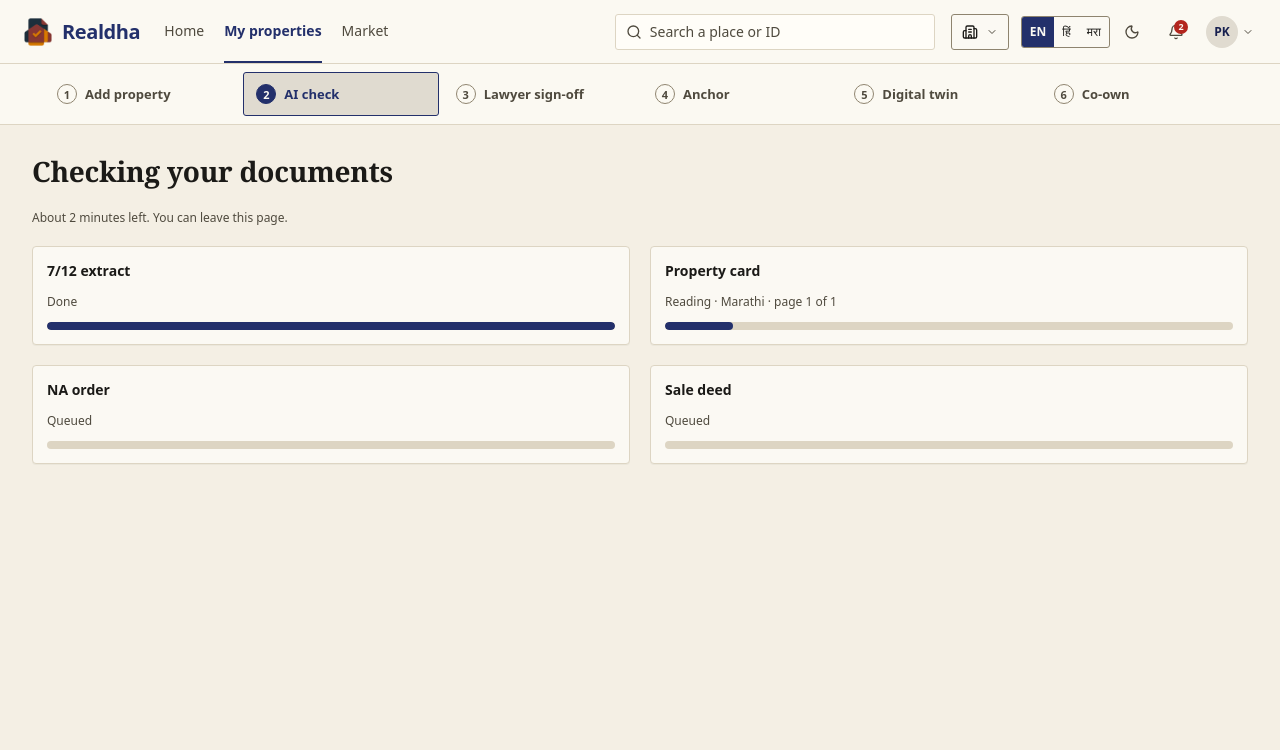
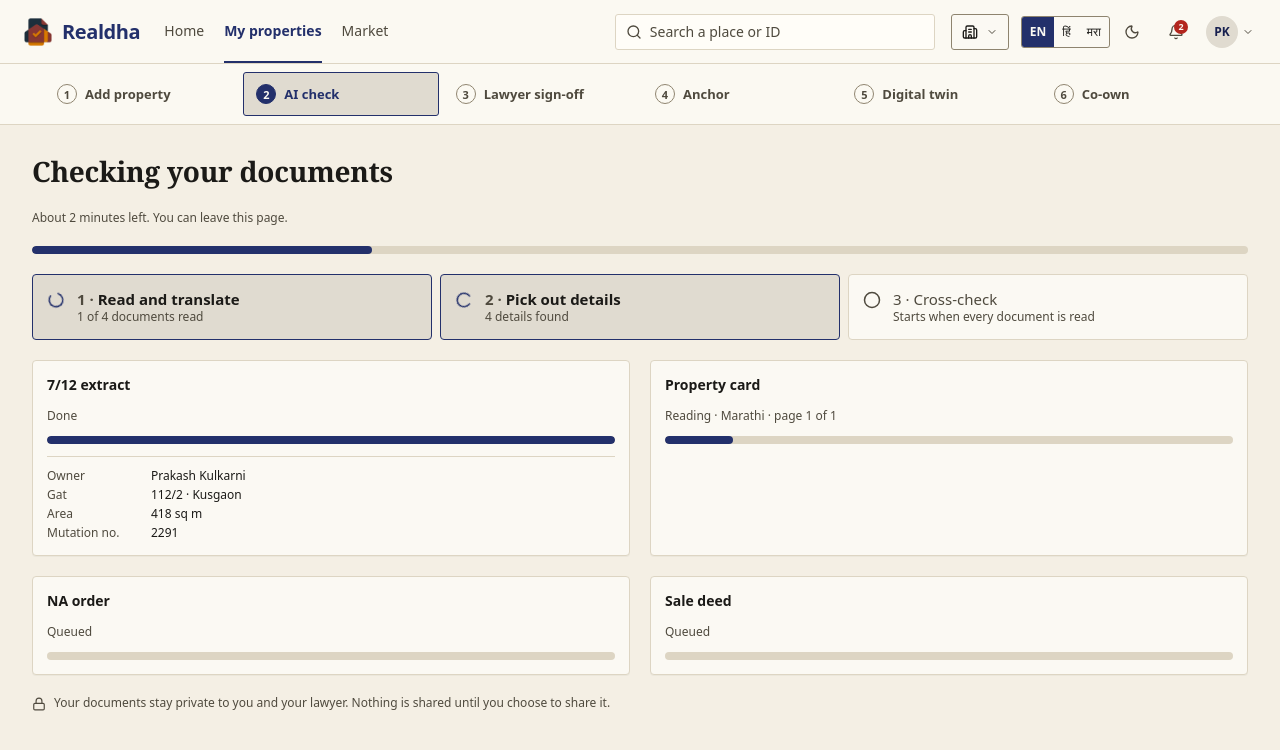
Before and after one commit to sagezoic/google_buildathon_26, a React (Vite) app in the folder realdha-ui/: page /properties/new/upload in a window 1280 px wide. Both pictures are taken after a click on the button "Check documents". Shown: the top 750 px of the page. Built offline with nearby package versions, Linux system fonts and the light colour scheme.

Commit message:
feat: add property intake processing and check panel components and fixtures

```diff
--- /dev/null
+++ b/realdha-ui/src/components/intake/check-panels.tsx
@@ -0,0 +1,93 @@
+import { Circle, CircleCheck, Lock, Loader2, ScanSearch } from 'lucide-react'
+import { Card } from '../ui/card'
+import { cn } from '../../lib/cn'
+import type { ExtractedFields } from '../../lib/property-api'
+
+const spin = 'animate-spin motion-reduce:animate-none'
+
+export interface FoundField { k: string; v: string }
+export interface FoundGroup { doc: string; items: FoundField[] }
+export type StageState = 'done' | 'active' | 'waiting'
+export interface Stage { label: string; hint: string; state: StageState }
+
+/** Labelled values worth showing from a server extraction. Empty fields are left out. */
+export function fieldsToFound(f: ExtractedFields | null | undefined): FoundField[] {
+  if (!f) return []
+  const out: FoundField[] = []
+  const owner = f.ownerEn ?? f.owner
+  if (owner) out.push({ k: 'Owner', v: owner })
+  if (f.gat) out.push({ k: 'Gat', v: [f.gat, f.village].filter(Boolean).join(' · ') })
+  if (f.areaSqm != null) out.push({ k: 'Area', v: `${f.areaSqm} sq m` })
+  if (f.landUse) out.push({ k: 'Land use', v: f.landUse })
+  if (f.mutationNos.length) out.push({ k: 'Mutation no.', v: f.mutationNos.join(', ') })
+  return out
+}
+
+/** Pipeline strip: what the check does, and which part is running now. Horizontal from md up, stacked on phones. */
+export function StageStrip({ stages }: { stages: Stage[] }) {
+  return (
+    <ol aria-label="Check stages" className="grid gap-2 md:grid-cols-3">
+      {stages.map((s, i) => (
+        <li
+          key={s.label}
+          aria-current={s.state === 'active' ? 'step' : undefined}
+          className={cn('flex items-start gap-3 rounded-card border p-3.5', s.state === 'active' ? 'border-primary bg-primary-tint' : 'border-line bg-surface')}
+        >
+          <span className="mt-0.5 flex-none">
+            {s.state === 'done' && <CircleCheck className="size-[18px] text-success-ink" aria-hidden />}
+            {s.state === 'active' && <Loader2 className={cn('size-[18px] text-primary-text', spin)} aria-hidden />}
+            {s.state === 'waiting' && <Circle className="size-[18px] text-muted" aria-hidden />}
+          </span>
+          <span className="min-w-0">
+            <span className={cn('block text-control leading-5', s.state === 'waiting' ? 'text-muted' : 'font-semibold')}>
+              <span className="text-muted">{i + 1} · </span>{s.label}
+              <span className="sr-only">{s.state === 'done' ? ', done' : s.state === 'active' ? ', in progress' : ', waiting'}</span>
+            </span>
+            <span className="block text-label text-muted">{s.hint}</span>
+          </span>
+        </li>
+      ))}
+    </ol>
+  )
+}
+
+/** Details read so far, grouped by document. Fills in as each document finishes. */
+export function FoundPanel({ groups, waiting }: { groups: FoundGroup[]; waiting: boolean }) {
+  return (
+    <Card className="flex flex-col gap-3 p-5">
+      <div className="flex items-center gap-2">
+        <ScanSearch className="size-[18px] text-primary-text" aria-hidden />
+        <h2 className="text-h3">What we have read so far</h2>
+      </div>
+      {groups.length === 0 ? (
+        <p className="text-label text-muted">{waiting ? 'Owner, area, gat number and other details show up here as each document is read.' : 'No details could be read yet.'}</p>
+      ) : (
+        <div className="flex flex-col gap-3" aria-live="polite">
+          {groups.map((g) => (
+            <div key={g.doc}>
+              <div className="text-label font-semibold tracking-[0.06em] text-muted uppercase">{g.doc}</div>
+              <dl className="mt-1 grid grid-cols-[110px_1fr] gap-x-3 gap-y-1 text-control leading-[22px]">
+                {g.items.map((it) => (
+                  <div key={it.k} className="col-span-2 grid grid-cols-subgrid">
+                    <dt className="text-muted">{it.k}</dt>
+                    <dd className="font-medium">{it.v}</dd>
+                  </div>
+                ))}
+              </dl>
+            </div>
+          ))}
+        </div>
+      )}
+    </Card>
+  )
+}
+
+/** Reassurance line under the screen. */
+export function PrivacyNote() {
+  return (
+    <p className="flex items-start gap-2 text-label text-muted">
+      <Lock className="mt-0.5 size-3.5 flex-none" aria-hidden />
+      Your documents stay private to you and your lawyer. Nothing is shared until you choose to share it.
+    </p>
+  )
+}
--- a/realdha-ui/src/data/fixtures/property-intake.ts
+++ b/realdha-ui/src/data/fixtures/property-intake.ts
@@ -47,6 +47,14 @@ export const processingRows = [
   { name: 'NA order', state: 'waiting' },
   { name: 'Draft agreement', state: 'waiting' },
 ] as const
+
+/** GP-09 details shown for the simulated check (seed documents have no server extraction). Matches the GP-10 sample findings. */
+export const simFound: Record<string, { k: string; v: string }[]> = {
+  extract: [{ k: 'Owner', v: 'Prakash Kulkarni' }, { k: 'Gat', v: '112/2 · Kusgaon' }, { k: 'Area', v: '418 sq m' }, { k: 'Mutation no.', v: '2291' }],
+  card: [{ k: 'Owner', v: 'Prakash Kulkarni' }, { k: 'Gat', v: '112/2 · Kusgaon' }],
+  na: [{ k: 'Owner', v: 'Prakash Kulkarny' }, { k: 'Land use', v: 'Non-agricultural (NA)' }],
+  deed: [{ k: 'Owner', v: 'Prakash Kulkarni' }, { k: 'Area', v: '418 sq m' }],
+}
 
 /** GP-09 mobile cards. */
 export const processingCards = [
--- a/realdha-ui/src/routes/properties/intake/GP-09-Processing.tsx
+++ b/realdha-ui/src/routes/properties/intake/GP-09-Processing.tsx
@@ -5,20 +5,24 @@ import { Screen } from '../../../app/Shell'
 import { path } from '../../../app/nav'
 import { usePersistentState } from '../../../app/persist'
 import { useDemoState } from '../../../app/useDemoState'
+import { FoundPanel, PrivacyNote, StageStrip, fieldsToFound, type FoundField, type FoundGroup, type Stage } from '../../../components/intake/check-panels'
 import { Button } from '../../../components/ui/button'
 import { Card } from '../../../components/ui/card'
 import { Meter } from '../../../components/ui/meter'
-import { processingCards, processingRows, SHORT, slotLabel, type StoredDoc } from '../../../data/fixtures/property-intake'
+import { Stepper } from '../../../components/ui/stepper'
+import { processingCards, processingRows, SHORT, simFound, slotLabel, STEPS, type StoredDoc } from '../../../data/fixtures/property-intake'
 import { languageName, processDocument } from '../../../lib/property-api'
-import { usePropertyDocuments, usePropertyDraft } from '../../../lib/property-store'
+import { propertyPlace, TYPE_LABEL, usePropertyDocuments, usePropertyDraft } from '../../../lib/property-store'
 import { cn } from '../../../lib/cn'
 
 const spin = 'animate-spin motion-reduce:animate-none'
 const TOTAL_SECONDS = 150
 const TICK_MS = 400
 const STEP = 4
+/** How long the final cross-check stage shows before the review opens. */
+const CROSS_MS = 1400
 
-interface Row { name: string; state: 'done' | 'active' | 'waiting' | 'failed'; pct: number; meta: string; page: string; status: string; headline: string; error?: string }
+interface Row { name: string; state: 'done' | 'active' | 'waiting' | 'failed'; pct: number; meta: string; page: string; status: string; headline: string; found: FoundField[]; error?: string }
 
 const docName = (d: StoredDoc) => (d.slot === 'extra' ? d.file : slotLabel(d.slot))
 const plural = (n: number) => `${n} page${n === 1 ? '' : 's'}`
@@ -39,12 +43,13 @@ function liveRows(docs: StoredDoc[], pct: number): Row[] {
       meta: [lang, d.pages ? plural(d.pages) : d.size].filter(Boolean).join(' · '),
       status: state === 'done' ? 'Done' : state === 'waiting' ? 'Queued' : ['Reading', lang, page.toLowerCase()].filter(Boolean).join(' · '),
       headline: ['Reading ' + (SHORT[d.slot] ?? name), lang, page.toLowerCase()].filter(Boolean).join(' – '),
+      found: state === 'done' ? simFound[d.slot] ?? [] : [],
     }
   })
 }
 
 /** Rows for documents that live on the server: state comes from each document's real processing status. */
-function serverRows(docs: StoredDoc[]): Row[] {
+function serverRows(docs: StoredDoc[], found: Record<string, FoundField[]>): Row[] {
   return docs.map((d) => {
     const name = docName(d)
     const lang = d.langs?.join(', ')
@@ -54,15 +59,17 @@ function serverRows(docs: StoredDoc[]): Row[] {
       meta: [lang, d.pages ? plural(d.pages) : d.size].filter(Boolean).join(' · '),
       status: state === 'done' ? 'Done' : state === 'waiting' ? 'Queued' : state === 'failed' ? (d.error ?? 'Could not read this file') : 'Reading and translating',
       headline: state === 'failed' ? `Could not read ${SHORT[d.slot] ?? name}` : 'Reading ' + (SHORT[d.slot] ?? name),
+      found: state === 'done' && d.id ? found[d.id] ?? [] : [],
     }
   })
 }
 
-const frozenRows = (): Row[] => processingRows.map((r) => ({ name: r.name, state: r.state, pct: r.state === 'done' ? 100 : r.state === 'active' ? 50 : 0, meta: 'meta' in r ? r.meta : '', page: 'page' in r ? r.page : '', status: '', headline: '' }))
+const frozenRows = (): Row[] => processingRows.map((r) => ({ name: r.name, state: r.state, pct: r.state === 'done' ? 100 : r.state === 'active' ? 50 : 0, meta: 'meta' in r ? r.meta : '', page: 'page' in r ? r.page : '', status: '', headline: '', found: r.state === 'done' ? simFound.deed : [] }))
 
 const mins = (sec: number) => (sec >= 60 ? `${Math.floor(sec / 60)} min ${sec % 60} s` : `${sec} s`)
+const clock = (sec: number) => `${Math.floor(sec / 60)}:${String(sec % 60).padStart(2, '0')}`
 
-/** GP-09 · Gemini processing. 1440: overall card + per-document rows. 834/390: one progress card per document. Advances on a timer, then opens GP-10. */
+/** GP-09 · Document check. 1440: stage strip, per-document rows and a live "read so far" panel. 834/390: stage list and one card per document. Advances on a timer (or real processing), then opens GP-10. */
 export default function Processing() {
   const [mode] = useDemoState(['live', 'reading'] as const)
   const navigate = useNavigate()
@@ -71,16 +78,24 @@ export default function Processing() {
   const [check, setCheck] = usePersistentState('property.check', { pct: 0 })
   /** A finished check (100) from an earlier visit starts over; an interrupted one resumes. */
   const [stale, setStale] = useState(check.pct >= 100)
+  /** Details extracted from each server document, keyed by document id. */
+  const [foundById, setFoundById] = useState<Record<string, FoundField[]>>({})
+  const [crossed, setCrossed] = useState(false)
+  const [elapsed, setElapsed] = useState(0)
   const live = mode === 'live'
   /** Real check: every document is on the server, so Document AI and Translation do the reading. Otherwise the timer simulates it. */
   const real = live && !!draft.id && docs.length > 0 && docs.every((d) => d.id)
-  const sRows = real ? serverRows(docs) : []
+  const sRows = real ? serverRows(docs, foundById) : []
   const sDone = sRows.filter((r) => r.state === 'done').length
   const sActive = sRows.some((r) => r.state === 'active')
   const pct = real ? ((sDone + (sActive ? 0.5 : 0)) / sRows.length) * 100 : live ? (stale ? 0 : check.pct) : 34
-  const done = real ? sDone === sRows.length : live && !stale && check.pct >= 100
+  /** Every document has been read. */
+  const read = real ? sDone === sRows.length : live && !stale && check.pct >= 100
+  /** Read, and the closing cross-check stage has shown. */
+  const done = read && crossed
 
   // Reads the documents one after another. The ref keeps React StrictMode's second effect run from starting a duplicate pass; Retry bumps `attempt`.
+  // Documents already processed are asked again only for their details: the API returns the saved result.
   const [attempt, setAttempt] = useState(0)
   const running = useRef(false)
   useEffect(() => {
@@ -90,13 +105,16 @@ export default function Processing() {
     running.current = true
     void (async () => {
       try {
-        for (const d of docs.filter((x) => x.status !== 'processed')) {
-          patch(d.id!, { status: 'processing', error: undefined })
+        for (const d of docs) {
+          const id = d.id!
+          const saved = d.status === 'processed'
+          if (!saved) patch(id, { status: 'processing', error: undefined })
           try {
-            const r = await processDocument(propertyId, d.id!)
-            patch(d.id!, { status: 'processed', error: undefined, pages: r.pages ?? undefined, langs: r.lang && r.lang !== 'und' ? [languageName(r.lang)] : undefined })
+            const r = await processDocument(propertyId, id)
+            setFoundById((f) => ({ ...f, [id]: fieldsToFound(r.fields) }))
+            if (!saved) patch(id, { status: 'processed', error: undefined, pages: r.pages ?? undefined, langs: r.lang && r.lang !== 'und' ? [languageName(r.lang)] : undefined })
           } catch (e) {
-            patch(d.id!, { status: 'failed', error: e instanceof Error ? e.message : 'Could not read this file.' })
+            if (!saved) patch(id, { status: 'failed', error: e instanceof Error ? e.message : 'Could not read this file.' })
           }
         }
       } finally {
@@ -108,13 +126,24 @@ export default function Processing() {
   }, [real, attempt])
 
   useEffect(() => {
-    if (!live || done || real) return
+    if (!live || read || real) return
     const t = setInterval(() => {
       setCheck((c) => ({ pct: Math.min(100, (stale ? 0 : c.pct) + STEP) }))
       setStale(false)
     }, TICK_MS)
     return () => clearInterval(t)
-  }, [live, done, real, stale, setCheck])
+  }, [live, read, real, stale, setCheck])
+  // Closing stage: a short pause on "cross-checking" once every document is read.
+  useEffect(() => {
+    if (!read) { setCrossed(false); return }
+    const t = setTimeout(() => setCrossed(true), CROSS_MS)
+    return () => clearTimeout(t)
+  }, [read])
+  useEffect(() => {
+    if (!live || done) return
+    const t = setInterval(() => setElapsed((s) => s + 1), 1000)
+    return () => clearInterval(t)
+  }, [live, done])
   useEffect(() => {
     if (!done) return
     setDraft((d) => ({ ...d, saved: true, stage: 'checked' }))
@@ -123,15 +152,24 @@ export default function Processing() {
   }, [done, navigate, setDraft])
 
   const rows = real ? sRows : live ? liveRows(docs, pct) : frozenRows()
-  const cards = live ? rows.map((r) => ({ name: r.name, status: r.status, value: r.pct })) : processingCards.map((c) => ({ ...c }))
   const active = rows.find((r) => r.state === 'active')
   const failed = rows.find((r) => r.state === 'failed')
   const activeIdx = Math.max(0, rows.findIndex((r) => r.state === 'active'))
   const seconds = Math.round(((100 - pct) / 100) * TOTAL_SECONDS)
-  const headline = !live ? 'Reading 7/12 – Marathi – page 1 of 2' : done ? 'Check complete. Opening your review.' : (failed && !active ? failed.headline : active?.headline ?? 'Starting')
-  const overall = !live ? 'Document 2 of 5 · 34% overall' : done ? `All ${rows.length} documents read · 100% overall` : `Document ${activeIdx + 1} of ${rows.length} · ${Math.round(pct)}% overall`
-  const left = done ? 'Done' : !live ? 'About 1 min 20 s left' : real ? (failed && !active ? 'Needs attention' : 'Working') : `About ${mins(seconds)} left`
-  const mobileLeft = done ? 'Check complete.' : !live ? 'About 3 minutes left. You can leave this page.' : real ? (failed && !active ? 'One document could not be read.' : 'Reading your documents. This can take a minute.') : `About ${Math.max(1, Math.ceil(seconds / 60))} minute${seconds > 60 ? 's' : ''} left. You can leave this page.`
+  /** The bar stops just short of full while the cross-check runs. */
+  const shown = done ? 100 : read ? 96 : pct
+  const groups: FoundGroup[] = rows.filter((r) => r.found.length).map((r) => ({ doc: r.name, items: r.found }))
+  const foundCount = groups.reduce((n, g) => n + g.items.length, 0)
+  const readCount = rows.filter((r) => r.state === 'done').length
+  const stages: Stage[] = [
+    { label: 'Read and translate', hint: read ? `All ${rows.length} documents read` : `${readCount} of ${rows.length} documents read`, state: read ? 'done' : 'active' },
+    { label: 'Pick out details', hint: foundCount ? `${foundCount} details found` : 'Owner, area, gat number', state: read ? 'done' : foundCount ? 'active' : 'waiting' },
+    { label: 'Cross-check', hint: done ? 'Nothing left to compare' : read ? 'Comparing across documents' : 'Starts when every document is read', state: done ? 'done' : read ? 'active' : 'waiting' },
+  ]
+  const headline = !live ? 'Reading 7/12 – Marathi – page 1 of 2' : done ? 'Check complete. Opening your review.' : read ? 'Cross-checking details across your documents' : (failed && !active ? failed.headline : active?.headline ?? 'Starting')
+  const overall = !live ? 'Document 2 of 5 · 34% overall' : done ? `All ${rows.length} documents read · 100% overall` : read ? `All ${rows.length} documents read · cross-checking` : `Document ${activeIdx + 1} of ${rows.length} · ${Math.round(shown)}% overall`
+  const left = done ? 'Done' : !live ? 'About 1 min 20 s left' : real ? (failed && !active ? 'Needs attention' : 'Working') : read ? 'Almost there' : `About ${mins(seconds)} left`
+  const mobileLeft = done ? 'Check complete.' : !live ? 'About 3 minutes left. You can leave this page.' : read ? 'Cross-checking your documents.' : real ? (failed && !active ? 'One document could not be read.' : 'Reading your documents. This can take a minute.') : `About ${Math.max(1, Math.ceil(seconds / 60))} minute${seconds > 60 ? 's' : ''} left. You can leave this page.`
   const retry = () => setAttempt((a) => a + 1)
   const retryBtn = failed && !active && (
     <div className="flex flex-wrap items-center gap-2 md:col-span-full">
@@ -139,41 +177,48 @@ export default function Processing() {
       <Button size="sm" variant="secondary" to={path('GP-08')} className="min-h-11">Replace the document</Button>
     </div>
   )
+  const subtitle = `${TYPE_LABEL[draft.type]} · Gat ${draft.gat} · ${propertyPlace(draft)}`
 
   return (
     <Screen id="GP-09" noTabs>
       {/* 1440 */}
-      <div className="flex flex-1 justify-center pt-10 max-xl:hidden">
-        <div className="flex w-[760px] flex-col gap-5">
+      <div className="flex flex-1 flex-col gap-5 px-12 py-7 max-xl:hidden">
+        <Stepper steps={STEPS} current={3} />
         <div>
-            <div className="text-label font-semibold tracking-[0.06em] text-muted uppercase">Step 3 of 4 · Check</div>
-            <h1 className="mt-1 text-h1">Checking your documents</h1>
-            <p className="text-control leading-[22px] text-muted">We read each document, translate it to English where needed, and comparing the details. You can leave this page; we'll notify you.</p>
+          <h1 className="text-h1">Checking your documents</h1>
+          <div className="text-small text-muted">{subtitle}</div>
+          <p className="mt-1 max-w-[720px] text-control leading-[22px] text-muted">We read each document, translate it to English where needed, and compare the details. You can leave this page; we'll notify you.</p>
         </div>
+        <div className="grid grid-cols-[1.5fr_1fr] items-start gap-6">
+          <div className="flex min-w-0 flex-col gap-4">
             <Card className="flex flex-col gap-3 p-5">
               <div className="flex items-center gap-3" role="status" aria-live="polite">
                 {done ? <CircleCheck className="size-[22px] text-success-ink" aria-hidden /> : failed && !active ? <CircleAlert className="size-[22px] text-danger-ink" aria-hidden /> : <Loader2 className={cn('size-[22px] text-primary-text', spin)} aria-hidden />}
                 <div className="text-h3">{headline}</div>
+                {live && <span className="ml-auto text-label text-muted tabular-nums">Elapsed {clock(elapsed)}</span>}
               </div>
-            <Meter value={pct} label="Overall progress" thick />
+              <Meter value={shown} label="Overall progress" thick />
               <div className="flex justify-between text-label text-muted">
                 <span>{overall}</span>
                 <span className="font-semibold text-text">{left}</span>
               </div>
             </Card>
+            <StageStrip stages={stages} />
             <Card className="overflow-hidden p-0">
               <ul>
                 {rows.map((r, i) => (
                   <li key={r.name} className={cn('flex items-center gap-3.5 px-5 py-3.5 text-control leading-[22px]', i < rows.length - 1 && 'border-b border-line', r.state === 'active' && 'bg-primary-tint')}>
-                  {r.state === 'done' && <CircleCheck className="size-[18px] text-success-ink" aria-hidden />}
-                  {r.state === 'active' && <Loader2 className={cn('size-[18px] text-primary-text', spin)} aria-hidden />}
-                  {r.state === 'waiting' && <Circle className="size-[18px] text-muted" aria-hidden />}
-                  {r.state === 'failed' && <CircleAlert className="size-[18px] text-danger-ink" aria-hidden />}
-                  <span className={cn('flex-1', r.state === 'active' && 'font-semibold', r.state === 'waiting' && 'text-muted', r.state === 'done' && 'font-medium', r.state === 'failed' && 'font-semibold')}>{r.name}</span>
-                  {r.state === 'failed' && <span role="alert" className="max-w-[260px] text-right text-label text-danger-ink">{r.error ?? 'Could not read this file.'}</span>}
-                  {r.state === 'done' && <span className="text-label text-muted">{r.meta}</span>}
+                    {r.state === 'done' && <CircleCheck className="size-[18px] flex-none text-success-ink" aria-hidden />}
+                    {r.state === 'active' && <Loader2 className={cn('size-[18px] flex-none text-primary-text', spin)} aria-hidden />}
+                    {r.state === 'waiting' && <Circle className="size-[18px] flex-none text-muted" aria-hidden />}
+                    {r.state === 'failed' && <CircleAlert className="size-[18px] flex-none text-danger-ink" aria-hidden />}
+                    <span className="min-w-0 flex-1">
+                      <span className={cn('block truncate', r.state === 'active' && 'font-semibold', r.state === 'waiting' && 'text-muted', r.state === 'done' && 'font-medium', r.state === 'failed' && 'font-semibold')}>{r.name}</span>
+                      <span className={cn('block text-label', r.state === 'failed' ? 'text-danger-ink' : 'text-muted')} role={r.state === 'failed' ? 'alert' : undefined}>
+                        {r.state === 'done' ? [r.meta, r.found.length ? `${r.found.length} details found` : ''].filter(Boolean).join(' · ') : r.state === 'failed' ? (r.error ?? 'Could not read this file.') : r.state === 'active' ? r.status : 'Waiting'}
+                      </span>
+                    </span>
                     {r.state === 'active' && <Meter value={r.pct} label={`${r.name} progress`} className="w-40" />}
-                  {r.state === 'waiting' && <span className="text-label text-muted">Waiting</span>}
                     <span className={cn('w-[70px] text-right text-chip', r.state === 'done' && 'font-medium text-success-ink', r.state === 'active' && 'font-semibold')}>
                       {r.state === 'done' ? 'Done' : r.state === 'active' ? r.page : ''}
                     </span>
@@ -182,9 +227,14 @@ export default function Processing() {
               </ul>
             </Card>
             {retryBtn}
+          </div>
+          <div className="flex flex-col gap-4">
+            <FoundPanel groups={groups} waiting={!failed || !!active} />
+            <PrivacyNote />
             <div className="flex flex-col gap-1.5 text-label text-muted">
-            <span>Then: compare fields across documents → check mismatches → build report.</span>
               <span>If this takes longer than expected, your documents stay safe and the check resumes automatically.</span>
+            </div>
+            <div><Button size="sm" variant="ghost" to={path('GP-08')} className="-ml-3">Back to documents</Button></div>
           </div>
         </div>
       </div>
@@ -192,15 +242,28 @@ export default function Processing() {
       {/* 834 and 390 */}
       <div className="flex flex-1 flex-col gap-3.5 p-4 md:grid md:grid-cols-2 md:content-start md:gap-5 md:px-8 md:py-7 xl:hidden">
         <h1 className="text-h1 max-md:text-[24px] max-md:leading-8 md:col-span-full">Checking your documents</h1>
-        <div className="text-label leading-[17px] font-medium text-muted md:col-span-full">{mobileLeft}</div>
-        {cards.map((c) => (
+        <div className="text-label leading-[17px] font-medium text-muted md:col-span-full" role="status">{mobileLeft}</div>
+        <div className="md:col-span-full"><Meter value={shown} label="Overall progress" thick /></div>
+        <div className="md:col-span-full"><StageStrip stages={stages} /></div>
+        {(live ? rows.map((r) => ({ name: r.name, status: r.status, value: r.pct, found: r.found })) : processingCards.map((c) => ({ ...c, found: [] as FoundField[] }))).map((c) => (
           <Card key={c.name} className="flex flex-col gap-3 p-3.5">
             <div className="text-small font-semibold">{c.name}</div>
             <div className="text-label leading-[17px] font-medium text-muted" aria-live="off">{c.status}</div>
             <Meter value={c.value} label={`${c.name} progress`} thick />
+            {c.found.length > 0 && (
+              <dl className="grid grid-cols-[92px_1fr] gap-x-3 gap-y-0.5 border-t border-line pt-2.5 text-label leading-[17px]">
+                {c.found.map((f) => (
+                  <div key={f.k} className="col-span-2 grid grid-cols-subgrid">
+                    <dt className="text-muted">{f.k}</dt>
+                    <dd className="font-medium">{f.v}</dd>
+                  </div>
+                ))}
+              </dl>
+            )}
           </Card>
         ))}
         {retryBtn}
+        <div className="md:col-span-full"><PrivacyNote /></div>
       </div>
     </Screen>
   )
```
Lines whose indentation alone changed are shown as unchanged.
